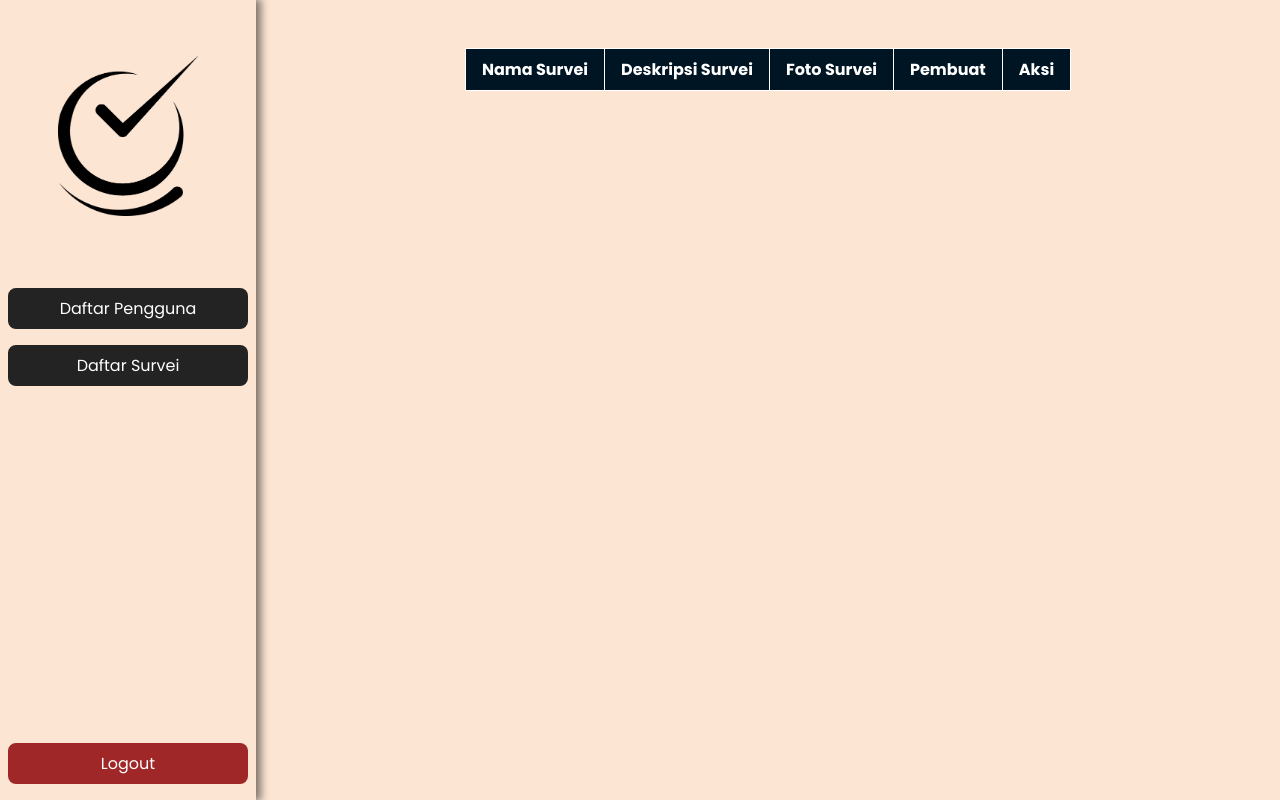
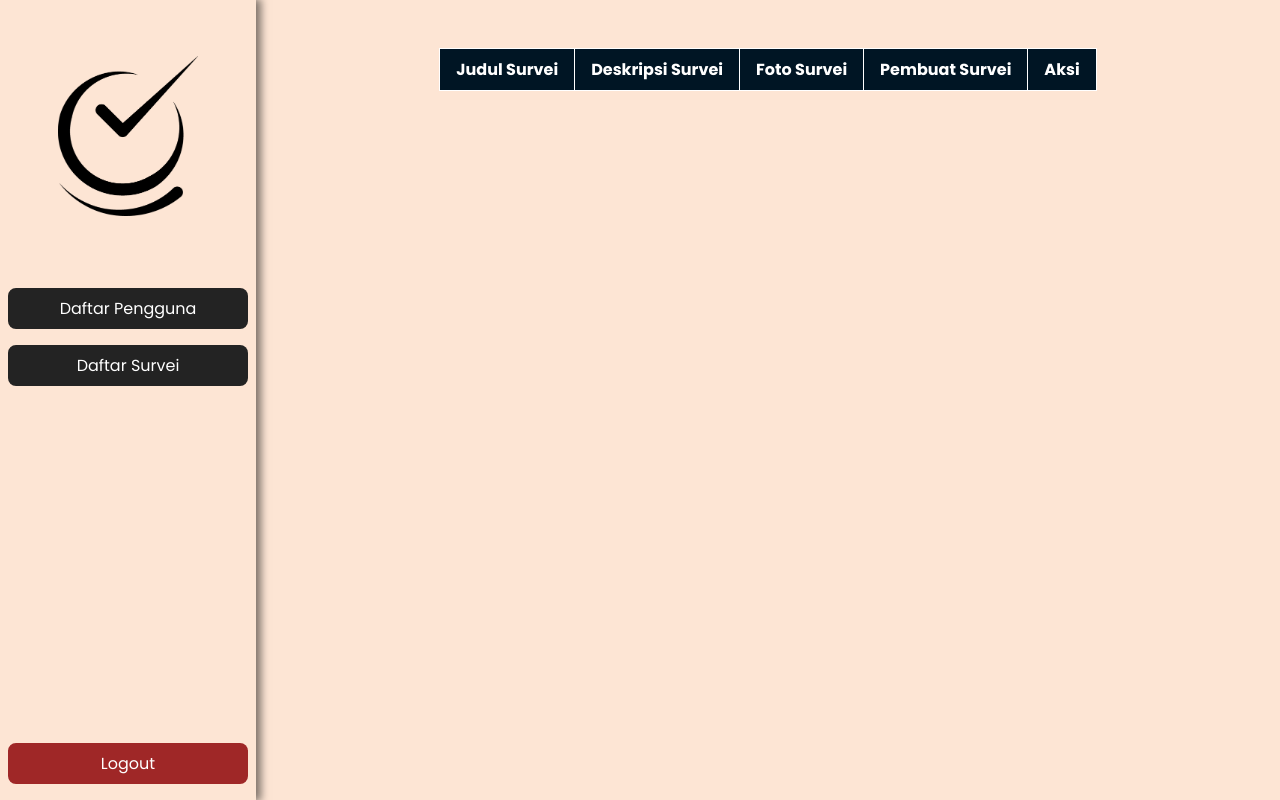
Before and after one commit to dzakwanIrfan/gws, a PHP site: page /gws/dashboard-survey.php in a window 1280 px wide. Run offline with PHP 8.4, Linux system fonts and the light colour scheme; the visitor is signed in with stand-in values (Sample User, id 1); data that the repository does not hold is empty.

Commit message:
99.9% of website

```diff
--- a/dashboard-survey.php
+++ b/dashboard-survey.php
@@ -32,10 +32,10 @@
     <div class="container">
         <table>
             <tr>
-                <th>Nama Survei</th>
+                <th>Judul Survei</th>
                 <th>Deskripsi Survei</th>
                 <th>Foto Survei</th>
-                <th>Pembuat</th>
+                <th>Pembuat Survei</th>
                 <th>Aksi</th>
             </tr>
             <?php while($row = mysqli_fetch_assoc($query)){ ?>
--- a/dashboard-user.php
+++ b/dashboard-user.php
@@ -31,10 +31,10 @@
     <div class="container">
         <table>
             <tr>
-                <th>Foto</th>
+                <th>Foto Pengguna</th>
                 <th>Nama Pengguna</th>
-                <th>Nama</th>
-                <th>Email</th>
+                <th>Nama Pengguna</th>
+                <th>Email Pengguna</th>
                 <th>Jenis kelamin</th>
                 <th>Aksi</th>
             </tr>
```
Also changed, not shown: profile.php (+11 -4 lines).
